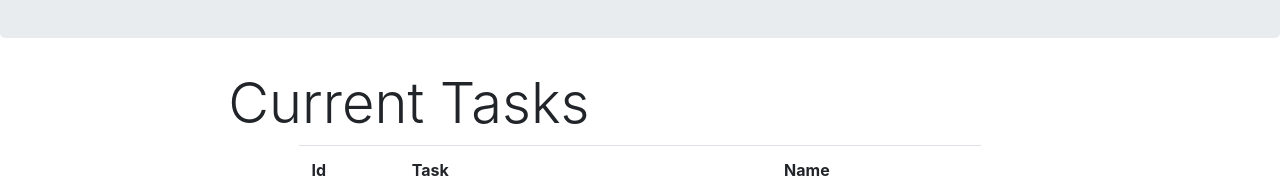
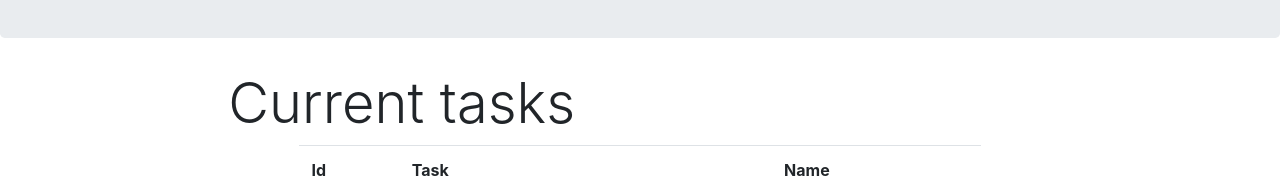
Before and after one commit to bogeta11040/todolist-app, a plain HTML site: page index.html in a window 1280 px wide. Shown: the part 184-371 px from the top of the page. Drawn offline with nearby package versions, Linux system fonts and the light colour scheme.

Commit message:
Update index.html

```diff
--- a/index.html
+++ b/index.html
@@ -16,7 +16,7 @@
   <div class="container-fluid">
     <div id="mainView" class="row">
       <div class="col-8 offset-2">
-        <h4 class="display-4">Current Tasks</h4>
+        <h4 class="display-4">Current tasks</h4>
         <div class="row">
           <div class="col-10 offset-1">
             <table class="table">
```
